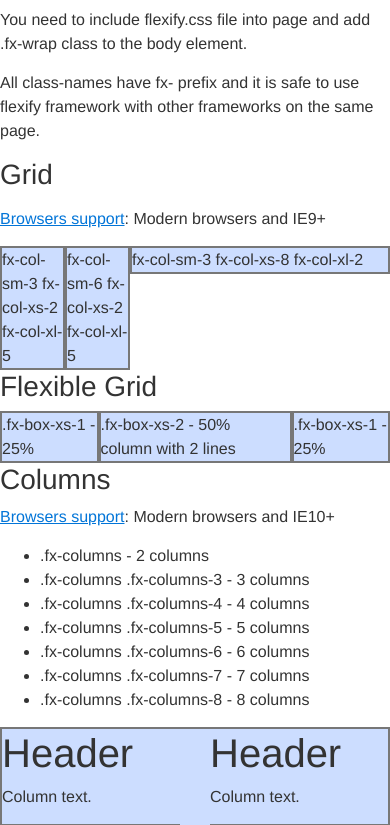
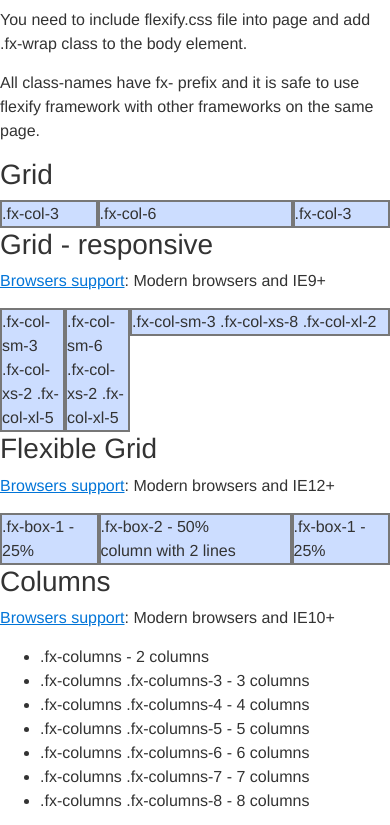
Before and after one commit to webvitalii/flexify, a PHP site: page / in a window 390 px wide. Shown: the part 495-1320 px from the top of the page. Run offline with PHP 8.4, Linux system fonts and the light colour scheme.

Commit message:
Added fluid (non-responsive) classes for grids

```diff
--- a/css/flexify.css
+++ b/css/flexify.css
@@ -1,7 +1,7 @@
 /*!
  * flexify frontend framework v0.1
  * http://webio.ca/
- * Licensed under GPLv3 (http://www.gnu.org/licenses/gpl.html)
+ * Licensed under GPLv3 http://www.gnu.org/licenses/gpl.html
  */
 
 /* ========== normalize.css ========== */
@@ -383,6 +383,49 @@ template {
 
 /* ---------- grid - cols ---------- */
 
+.fx-col-1, .fx-col-2, .fx-col-3, .fx-col-4, .fx-col-5, .fx-col-6,
+.fx-col-7, .fx-col-8, .fx-col-9, .fx-col-10, .fx-col-11, .fx-col-12 {
+	float: left;
+}
+.fx-col-1 {
+	width: 8.3333%;
+}
+.fx-col-2 {
+	width: 16.6667%;
+}
+.fx-col-3 {
+	width: 25%;
+}
+.fx-col-4 {
+	width: 33.3333%;
+}
+.fx-col-5 {
+	width: 41.6667%;
+}
+.fx-col-6 {
+	width: 50%;
+}
+.fx-col-7 {
+	width: 58.3333%;
+}
+.fx-col-8 {
+	width: 66.6667%;
+}
+.fx-col-9 {
+	width: 75%;
+}
+.fx-col-10 {
+	width: 83.3333%;
+}
+.fx-col-11 {
+	width: 91.6667%;
+}
+.fx-col-12 {
+	width: 100%;
+}
+
+/* ---------- grid - cols responsive ---------- */
+
 [class*='fx-col-xs-'], [class*='fx-col-sm-'], [class*='fx-col-md-'], [class*='fx-col-lg-'], [class*='fx-col-xl-'] {
 	position: relative;
 	min-height: 1px;
@@ -613,12 +656,57 @@ template {
 
 	/*align-content: stretch; /* flex-start | flex-end | center | space-between | space-around | stretch */
 }
+
+/* ---------- grid - flexible - cols ---------- */
+
+.fx-box-1, .fx-box-2, .fx-box-3, .fx-box-4, .fx-box-5, .fx-box-6,
+.fx-box-7, .fx-box-8, .fx-box-9, .fx-box-10, .fx-box-11, .fx-box-12 {
+	flex-basis: 0%;
+	flex-grow: 1;
+	flex-shrink: 1;
+}
+.fx-box-2 {
+	flex-grow: 2;
+}
+.fx-box-3 {
+	flex-grow: 3;
+}
+.fx-box-4 {
+	flex-grow: 4;
+}
+.fx-box-5 {
+	flex-grow: 5;
+}
+.fx-box-6 {
+	flex-grow: 6;
+}
+.fx-box-7 {
+	flex-grow: 7;
+}
+.fx-box-8 {
+	flex-grow: 8;
+}
+.fx-box-9 {
+	flex-grow: 9;
+}
+.fx-box-10 {
+	flex-grow: 10;
+}
+.fx-box-11 {
+	flex-grow: 11;
+}
+.fx-box-12 {
+	flex-grow: 12;
+}
+
+/* ---------- grid - flexible - cols - responsive ---------- */
+
 [class*='fx-box-xs-'], [class*='fx-box-sm-'], [class*='fx-box-md-'], [class*='fx-box-lg-'], [class*='fx-box-xl-'] {
 	flex-basis: 0%;
 	flex-grow: 1;
 	flex-shrink: 1;
 }
-[class*='fx-box-xs-'] {
+.fx-box-xs-1 {
 	flex-basis: 0%;
 	flex-grow: 1;
 	flex-shrink: 1;
--- a/index.html
+++ b/index.html
@@ -61,27 +61,35 @@
 
 	<h3>Grid</h3>
 
-	<p></p>
+	<div class="fx-row">
+		<div class="fx-col-3 fx-demo">.fx-col-3</div>
+		<div class="fx-col-6 fx-demo">.fx-col-6</div>
+		<div class="fx-col-3 fx-demo">.fx-col-3</div>
+	</div>
 
-	<p><a href="http://caniuse.com/#feat=css-mediaqueries">Browsers support</a>: Modern browsers and IE9+</p>
+	<h3>Grid - responsive</h3>
+
+	<p><a href="http://caniuse.com/#feat=css-mediaqueries" target="_blank">Browsers support</a>: Modern browsers and IE9+</p>
 
 	<div class="fx-row">
-		<div class="fx-col-sm-3 fx-col-xs-2 fx-col-xl-5 fx-demo">fx-col-sm-3 fx-col-xs-2 fx-col-xl-5</div>
-		<div class="fx-col-sm-6 fx-col-xs-2 fx-col-xl-5 fx-demo">fx-col-sm-6 fx-col-xs-2 fx-col-xl-5</div>
-		<div class="fx-col-sm-3 fx-col-xs-8 fx-col-xl-2 fx-demo">fx-col-sm-3 fx-col-xs-8 fx-col-xl-2</div>
+		<div class="fx-col-sm-3 fx-col-xs-2 fx-col-xl-5 fx-demo">.fx-col-sm-3 .fx-col-xs-2 .fx-col-xl-5</div>
+		<div class="fx-col-sm-6 fx-col-xs-2 fx-col-xl-5 fx-demo">.fx-col-sm-6 .fx-col-xs-2 .fx-col-xl-5</div>
+		<div class="fx-col-sm-3 fx-col-xs-8 fx-col-xl-2 fx-demo">.fx-col-sm-3 .fx-col-xs-8 .fx-col-xl-2</div>
 	</div>
 
 	<h3>Flexible Grid</h3>
 
+	<p><a href="http://caniuse.com/#search=flexbox" target="_blank">Browsers support</a>: Modern browsers and IE12+</p>
+
 	<div class="fx-grid">
-		<div class="fx-box-xs-1 fx-demo">.fx-box-xs-1 - 25%</div>
-		<div class="fx-box-xs-2 fx-demo">.fx-box-xs-2 - 50%<br> column with 2 lines</div>
-		<div class="fx-box-xs-1 fx-demo">.fx-box-xs-1 - 25%</div>
+		<div class="fx-box-1 fx-demo">.fx-box-1 - 25%</div>
+		<div class="fx-box-2 fx-demo">.fx-box-2 - 50%<br> column with 2 lines</div>
+		<div class="fx-box-1 fx-demo">.fx-box-1 - 25%</div>
 	</div>
 
 	<h3>Columns</h3>
 
-	<p><a href="http://caniuse.com/#feat=multicolumn">Browsers support</a>: Modern browsers and IE10+</p>
+	<p><a href="http://caniuse.com/#feat=multicolumn" target="_blank">Browsers support</a>: Modern browsers and IE10+</p>
 
 	<ul>
 		<li>.fx-columns - 2 columns</li>
```
